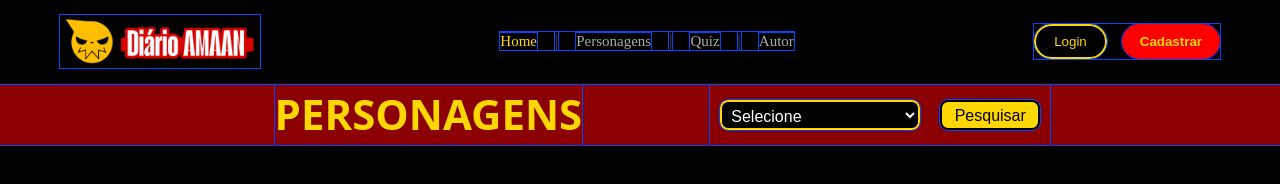
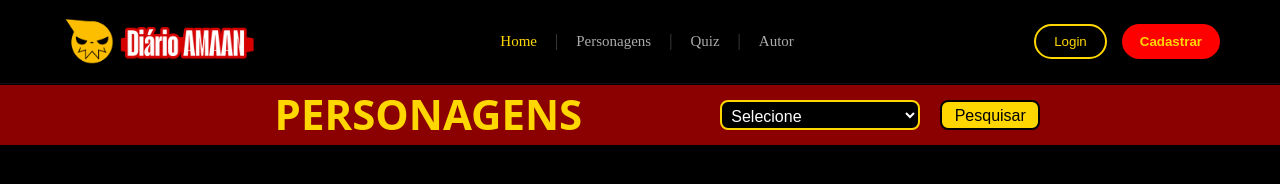
Before and after one commit to vinicius-b-n/projeto-individual-pi, a plain HTML site: page personagens.html in a window 1280 px wide. Drawn offline with Linux system fonts and the light colour scheme; a web font is replaced by a local one.

Commit message:
alteracao referente a parte de selecao dos personagens

```diff
--- a/personagens.html
+++ b/personagens.html
@@ -33,9 +33,9 @@
       <div class="opcao">
         <select id="frutas">
           <option value="">Selecione</option>
-          <option value="maca">Maçã</option>
-          <option value="banana">Banana</option>
-          <option value="laranja">Laranja</option>
+          <option value="maca">Maligno</option>
+          <option value="banana">Bondoso</option>
+          <option value="laranja">Neutro</option>
         </select>
         <button class="escolher" onclick="mostrarEscolha()">Pesquisar</button>
       </div>
--- a/personagens_style.css
+++ b/personagens_style.css
@@ -2,7 +2,7 @@
 /*font-family: "Henny Penny", system-ui;*/
 
 * {
-    outline: 1px solid rgb(0, 72, 255);
+    /* outline: 1px solid rgb(0, 72, 255); */
     margin: 0;
     padding: 0;
     box-sizing: border-box;
```
